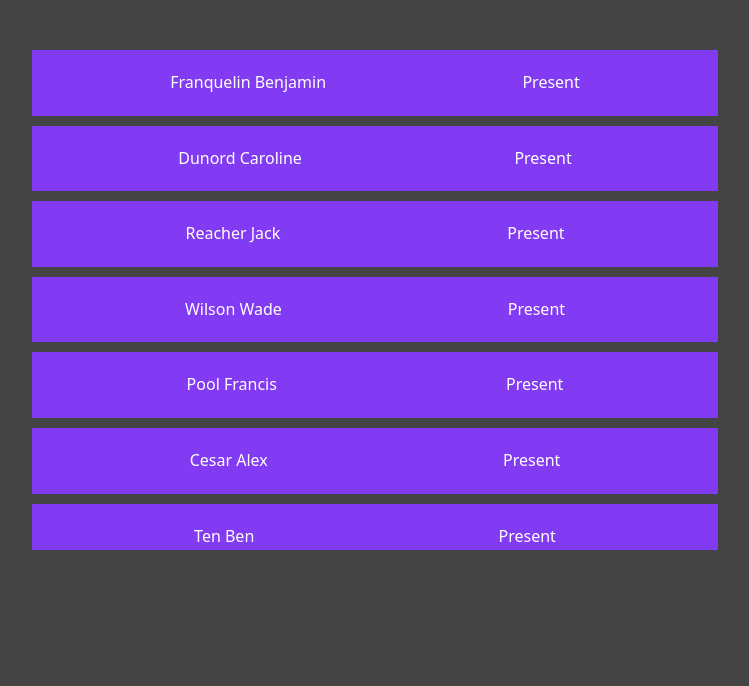
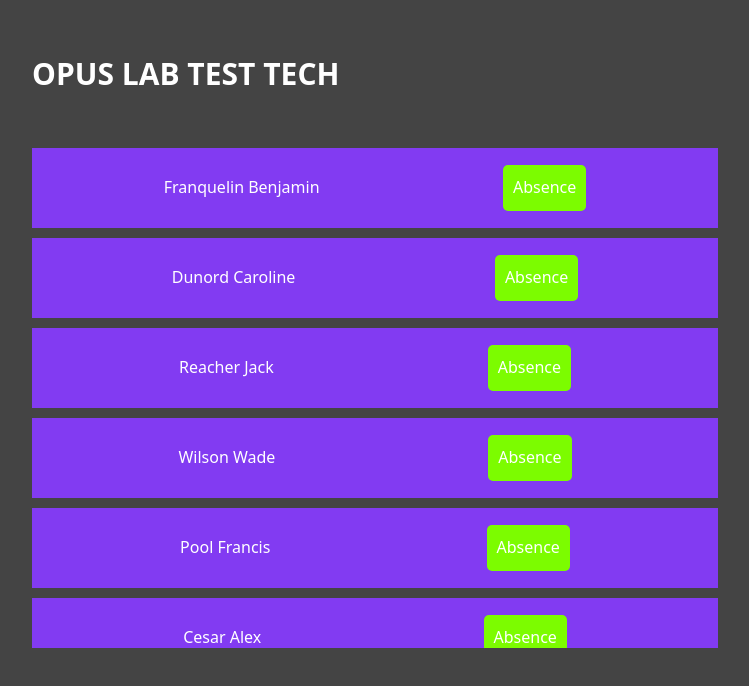
Before and after one commit to Helmy-chaabane/Opus-Lab, a React (Create React App) app: page / in a window 1280 px wide. Shown: the top 686 px of the page, without its empty margins (258-1007 px from the left). Built offline with nearby package versions, Linux system fonts and the light colour scheme.

Commit message:
adding person interface and AddPerson fuc

```diff
--- a/src/App.tsx
+++ b/src/App.tsx
@@ -1,4 +1,6 @@
+import { useState } from "react";
 import "./app.scss";
+import StatusOptions from "./StatusOptions";
 
 const peaple = [
   "Franquelin Benjamin",
@@ -13,14 +15,35 @@ const peaple = [
   "Robert Julia",
 ];
 
+export enum Status {
+  ABSCENT,
+  PRENSEN,
+  EXCUSE,
+}
+interface Person {
+  name: string;
+  status: Status;
+}
+type AddPerson = (status: Status) => void;
+
 function App() {
+  const [persons, setPersons] = useState<Person[]>([]);
+  const [index, setIndex] = useState(0);
+
+  const addPerson: AddPerson = (status) => {
+    setPersons([...persons, { name: peaple[index], status }]);
+    setIndex(index + 1);
+  };
+
   return (
     <main className="main">
+      <h1>OPUS LAB TEST TECH</h1>
+      <StatusOptions addPerson={addPerson} />
       <ul className="main__list">
         {peaple.map((person: string) => (
           <li className="main__list__item">
             <p>{person}</p>
-            <span>Present</span>
+            <span>Absence</span>
           </li>
         ))}
       </ul>
--- /dev/null
+++ b/src/StatusOptions.tsx
@@ -0,0 +1,12 @@
+import { Status } from "./App";
+import { FC } from "react";
+
+const StatusOptions: FC = () => {
+  return (
+    <div className="main__statusOptions">
+      <div className=""></div>
+    </div>
+  );
+};
+
+export default StatusOptions;
--- a/src/app.scss
+++ b/src/app.scss
@@ -4,6 +4,11 @@
   display: grid;
   justify-content: center;
   align-items: center;
+
+  h1 {
+    font-size: 3rem;
+    margin-bottom: 5rem;
+  }
 
   &__list {
     list-style: none;
@@ -18,6 +23,7 @@
       align-items: center;
       justify-content: space-around;
       width: 98%;
+      max-height: 8rem;
       padding: 2rem 4rem;
       background-image: linear-gradient(to right, #823bf2 50%, #fff 50%);
       background-repeat: repeat-x;
@@ -43,6 +49,12 @@
         font-size: inherit;
         font-weight: inherit;
       }
+
+      span {
+        background-color: lawngreen;
+        padding: 1rem;
+        border-radius: 5px;
+      }
     }
 
     &::-webkit-scrollbar {
```
Also changed, not shown: src/index.css (+0 -14 lines).
